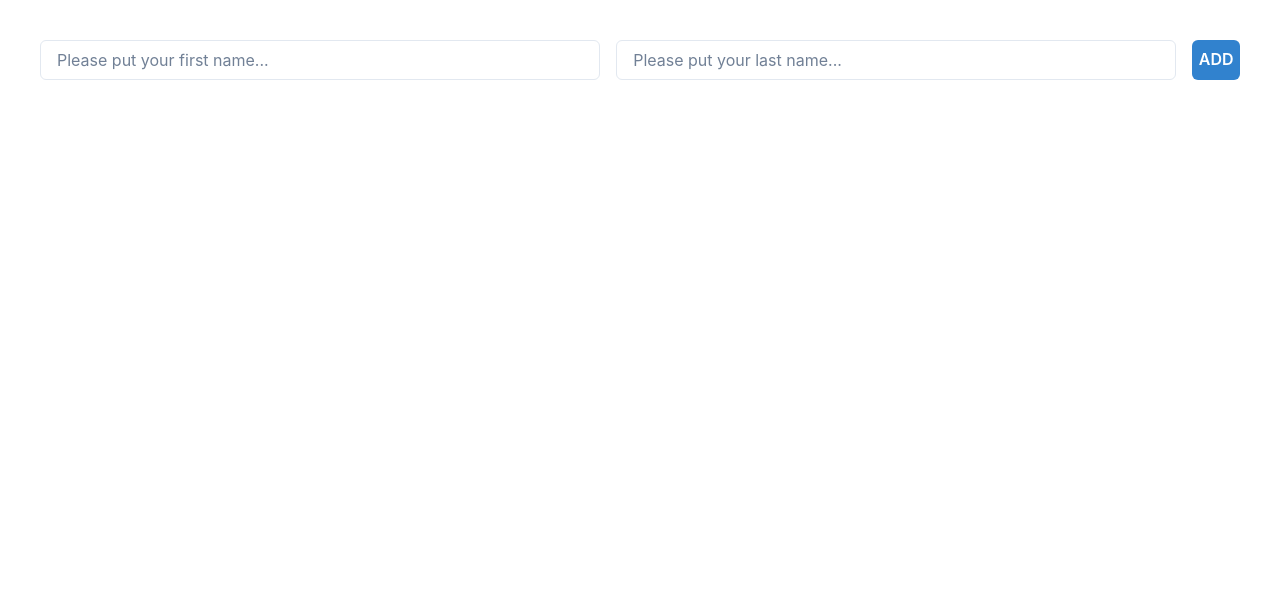
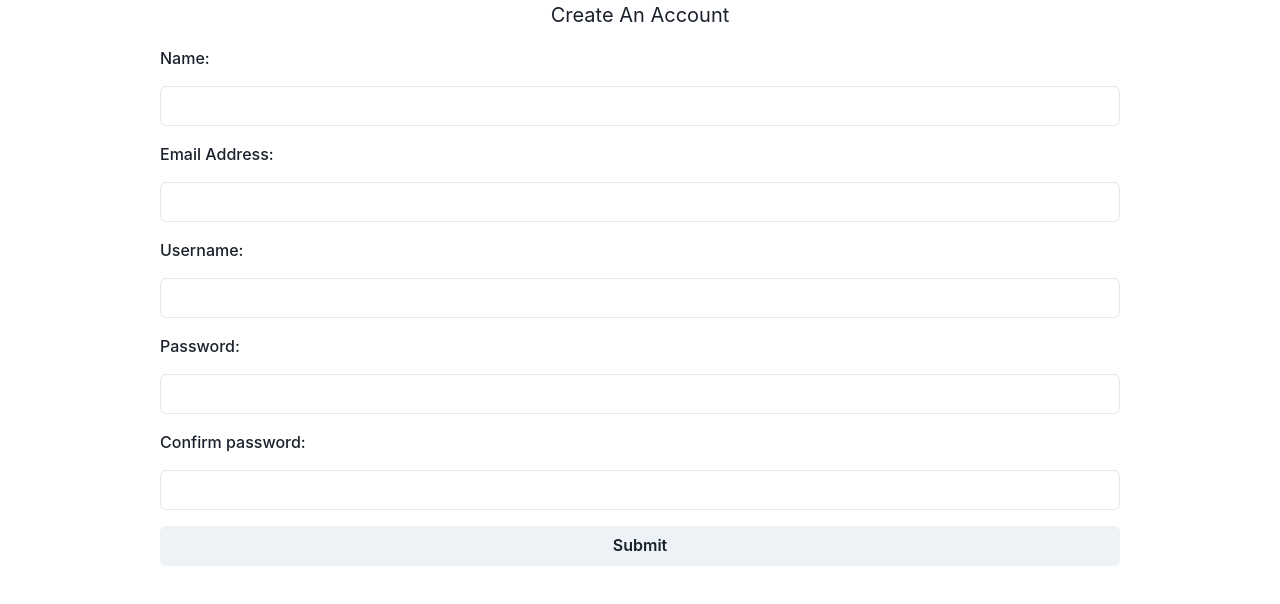
Before and after one commit to j-zavala/projectplanningtool, a React (Create React App) app in the folder frontend/: page /sign-up in a window 1280 px wide. Shown: the top 604 px of the page. Built offline with nearby package versions, Linux system fonts and the light colour scheme.

Commit message:
feat: Added React Router routes and Chakra for UI

```diff
--- a/frontend/package.json
+++ b/frontend/package.json
@@ -17,6 +17,7 @@
     "framer-motion": "^11.1.9",
     "react": "^18.3.1",
     "react-dom": "^18.3.1",
+    "react-router-dom": "^6.23.1",
     "react-scripts": "5.0.1",
     "typescript": "^4.9.5",
     "web-vitals": "^2.1.4"
--- a/frontend/src/App.tsx
+++ b/frontend/src/App.tsx
@@ -1,46 +1,12 @@
-import React, { useState } from "react";
-import "./App.css";
-import { Box, Button, ChakraProvider, Input } from "@chakra-ui/react";
-import axios from "axios";
+import React from "react";
+import { Outlet } from "react-router-dom";
 
-function App() {
-  const [firstName, setFirstName] = useState("Billy");
-  const [lastName, setLastName] = useState("Abbott");
-  // const [error, setError] = useState(""); // add error handling at some point
-
-  const onChangeFirstName = (event: React.ChangeEvent<HTMLInputElement>) => {
-    setFirstName(event.target.value);
-  };
-
-  const onChangeLastName = (event: React.ChangeEvent<HTMLInputElement>) => {
-    setLastName(event.target.value);
-  };
-
-  const handleClick = async () => {
-    const response = await axios.post("http://localhost:3002/name", {
-      firstName,
-      lastName,
-    });
-    console.log("RESPONSE", response.data);
-  };
-
+const App: React.FC = () => {
   return (
-    <ChakraProvider>
-      <Box m={10} display="flex" gap={4}>
-        <Input
-          placeholder="Please put your first name..."
-          onChange={onChangeFirstName}
-        />
-        <Input
-          placeholder="Please put your last name..."
-          onChange={onChangeLastName}
-        />
-        <Button colorScheme="blue" onClick={handleClick}>
-          ADD
-        </Button>
-      </Box>
-    </ChakraProvider>
+    <div>
+      <Outlet />
+    </div>
   );
-}
+};
 
 export default App;
--- /dev/null
+++ b/frontend/src/Pages/LogIn.tsx
@@ -0,0 +1,7 @@
+import { Box } from "@chakra-ui/react";
+
+const LogIn = () => {
+  return <Box>Hi</Box>;
+};
+
+export default LogIn;
--- /dev/null
+++ b/frontend/src/Pages/SignUp.tsx
@@ -0,0 +1,45 @@
+import { Box, Text, Input, Button, FormLabel } from "@chakra-ui/react";
+
+const SignUp: React.FC = () => {
+  return (
+    <Box>
+      <Text textAlign={"center"} mb={4} fontSize={20}>
+        Create An Account
+      </Text>
+      <Box
+        maxW="75%"
+        display="flex"
+        flexDirection="column"
+        alignItems="center"
+        margin="0 auto"
+        gap={4}
+      >
+        <Box display="flex" flexDirection="column" gap={2} w="100%">
+          <FormLabel>Name: </FormLabel>
+          <Input type="text" />
+        </Box>
+        <Box display="flex" flexDirection="column" gap={2} w="100%">
+          <FormLabel>Email Address: </FormLabel>
+          <Input type="email" />
+        </Box>
+        <Box display="flex" flexDirection="column" gap={2} w="100%">
+          <FormLabel>Username: </FormLabel>
+          <Input type="text" />
+        </Box>
+        <Box display="flex" flexDirection="column" gap={2} w="100%">
+          <FormLabel>Password: </FormLabel>
+          <Input type="password" />
+        </Box>
+        <Box display="flex" flexDirection="column" gap={2} w="100%">
+          <FormLabel>Confirm password: </FormLabel>
+          <Input type="password" />
+        </Box>
+        <Button type="submit" w="100%">
+          Submit
+        </Button>
+      </Box>
+    </Box>
+  );
+};
+
+export default SignUp;
--- a/frontend/src/index.tsx
+++ b/frontend/src/index.tsx
@@ -1,16 +1,39 @@
-import React from 'react';
-import ReactDOM from 'react-dom/client';
-import './index.css';
-import App from './App';
-import reportWebVitals from './reportWebVitals';
+import React from "react";
+import ReactDOM from "react-dom/client";
+import "./index.css";
+import App from "./App";
+import reportWebVitals from "./reportWebVitals";
+import { RouterProvider, createBrowserRouter } from "react-router-dom";
+import SignUp from "./Pages/SignUp";
+import LogIn from "./Pages/LogIn";
+import { ChakraProvider } from "@chakra-ui/react";
+
+const router = createBrowserRouter([
+  {
+    path: "/",
+    element: <App />,
+    children: [
+      {
+        path: "sign-up",
+        element: <SignUp />,
+      },
+      {
+        path: "log-in",
+        element: <LogIn />,
+      },
+    ],
+  },
+]);
 
 const root = ReactDOM.createRoot(
-  document.getElementById('root') as HTMLElement
+  document.getElementById("root") as HTMLElement
 );
+
+// );
 root.render(
-  <React.StrictMode>
-    <App />
-  </React.StrictMode>
+  <ChakraProvider>
+    <RouterProvider router={router} />
+  </ChakraProvider>
 );
 
 // If you want to start measuring performance in your app, pass a function
```
Also changed, not shown: 1 other file (tests, documents, lock files or other folders).
